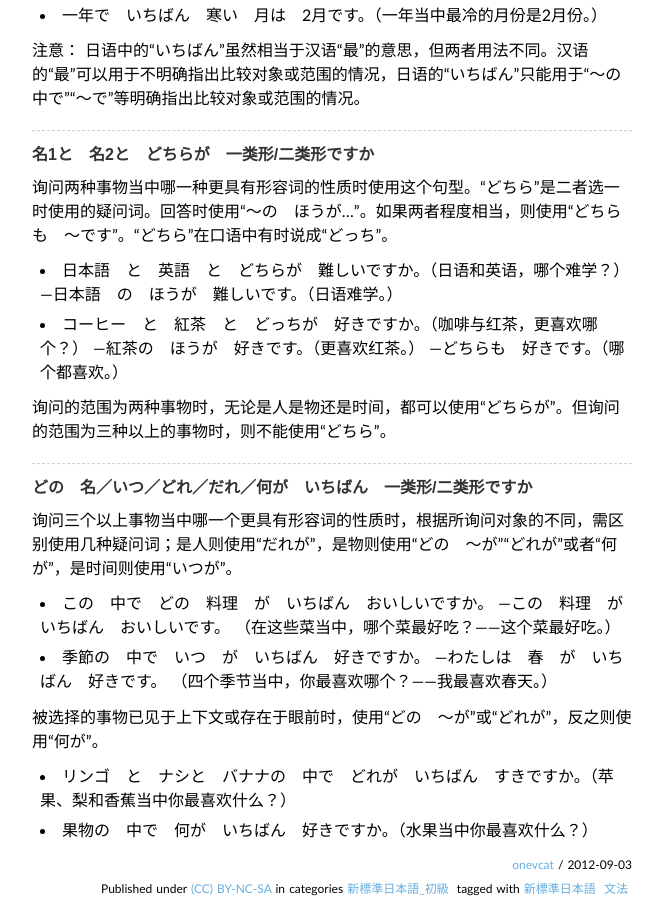
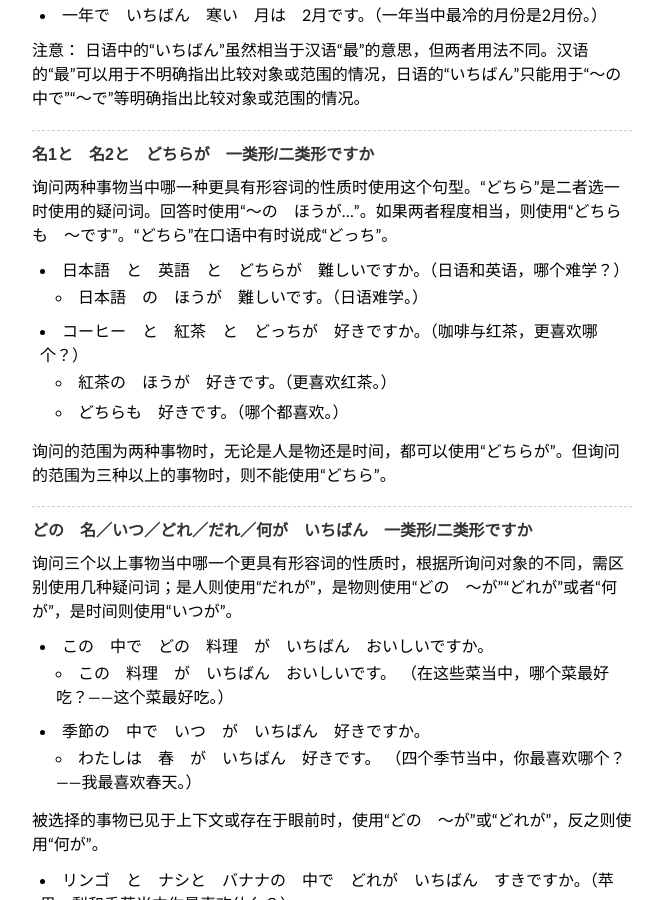
Before and after one commit to onevcat/japanese, a Jekyll site: the page built from _posts/new-standard-japanese/2012-09-03-新標日第十二課.md, in a window 1280 px wide and 900 px high, scrolled down 1160 px. Shown: the whole window, without its empty margins (308-971 px from the left). Built offline with Jekyll 4.4.1, drawn with Linux system fonts in a browser that asks for light colours; some web fonts are replaced; Markdown is read by kramdown in place of the engine named in the settings; comment, search, counter and statistics services are not loaded.

```diff
--- a/_posts/new-standard-japanese/2012-09-03-新標日第十二課.md
+++ b/_posts/new-standard-japanese/2012-09-03-新標日第十二課.md
@@ -56,10 +56,10 @@ tags:
 询问两种事物当中哪一种更具有形容词的性质时使用这个句型。“どちら”是二者选一时使用的疑问词。回答时使用“～の　ほうが…”。如果两者程度相当，则使用“どちらも　～です”。“どちら”在口语中有时说成“どっち”。
 
 * 日本語　と　英語　と　どちらが　難しいですか。（日语和英语，哪个难学？）
-―日本語　の　ほうが　難しいです。（日语难学。）
+	* 日本語　の　ほうが　難しいです。（日语难学。）
 * コーヒー　と　紅茶　と　どっちが　好きですか。（咖啡与红茶，更喜欢哪个？）
-―紅茶の　ほうが　好きです。（更喜欢红茶。）
-―どちらも　好きです。（哪个都喜欢。）
+	* 紅茶の　ほうが　好きです。（更喜欢红茶。）
+	* どちらも　好きです。（哪个都喜欢。）
 
 询问的范围为两种事物时，无论是人是物还是时间，都可以使用“どちらが”。但询问的范围为三种以上的事物时，则不能使用“どちら”。
 
@@ -68,10 +68,10 @@ tags:
 询问三个以上事物当中哪一个更具有形容词的性质时，根据所询问对象的不同，需区别使用几种疑问词；是人则使用“だれが”，是物则使用“どの　～が”“どれが”或者“何が”，是时间则使用“いつが”。
 
 * この　中で　どの　料理　が　いちばん　おいしいですか。
-―この　料理　が　いちばん　おいしいです。
+	* この　料理　が　いちばん　おいしいです。
 （在这些菜当中，哪个菜最好吃？——这个菜最好吃。）
 * 季節の　中で　いつ　が　いちばん　好きですか。
-―わたしは　春　が　いちばん　好きです。
+	* わたしは　春　が　いちばん　好きです。
 （四个季节当中，你最喜欢哪个？——我最喜欢春天。）
 
 被选择的事物已见于上下文或存在于眼前时，使用“どの　～が”或“どれが”，反之则使用“何が”。
```
Also changed, not shown: _posts/new-standard-japanese/2012-09-03-新標日第十三課.md (+2 -1 lines), _posts/new-standard-japanese/2012-09-04-新標日第十五課.md (added, +71 -0 lines), _posts/new-standard-japanese/2012-09-04-新標日第十四課.md (added, +53 -0 lines).
